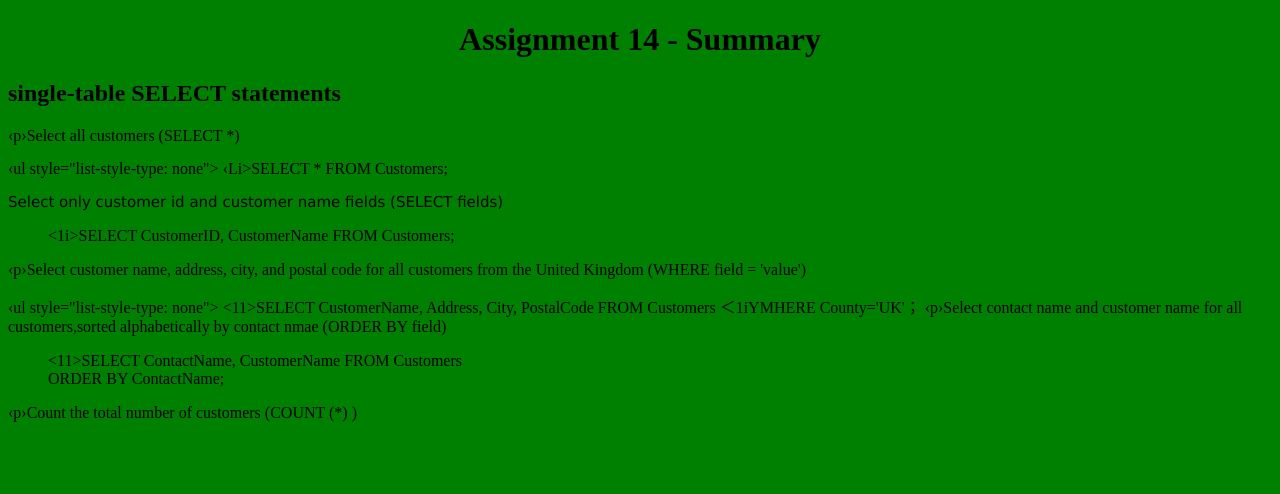
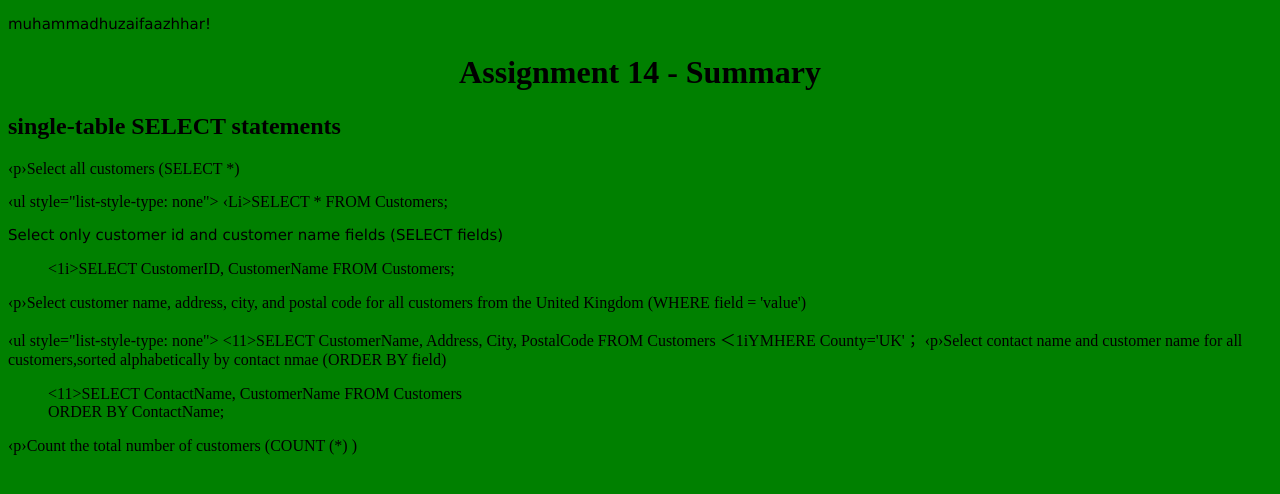
Before and after one commit to muhammadhuzaifaazhhar/muhammadhuzaifaazhhar, a plain HTML site: page web110 /assignment14.html in a window 1280 px wide. Drawn offline with Linux system fonts and the light colour scheme.

Commit message:
Update assignment14.html

```diff
--- a/web110 /assignment14.html
+++ b/web110 /assignment14.html
@@ -7,6 +7,7 @@
   </head>
 
   <body>
+    <p>muhammadhuzaifaazhhar!</p>
 <h1>Assignment 14 - Summary</hi>
 <h2>single-table SELECT statements</h2>
 ‹p›Select all customers (SELECT *) </p>
@@ -27,4 +28,5 @@
 <li>ORDER BY ContactName; </li>
   </ul>
 ‹p›Count the total number of customers (COUNT (*) ) </p>
+
   </html>
```
